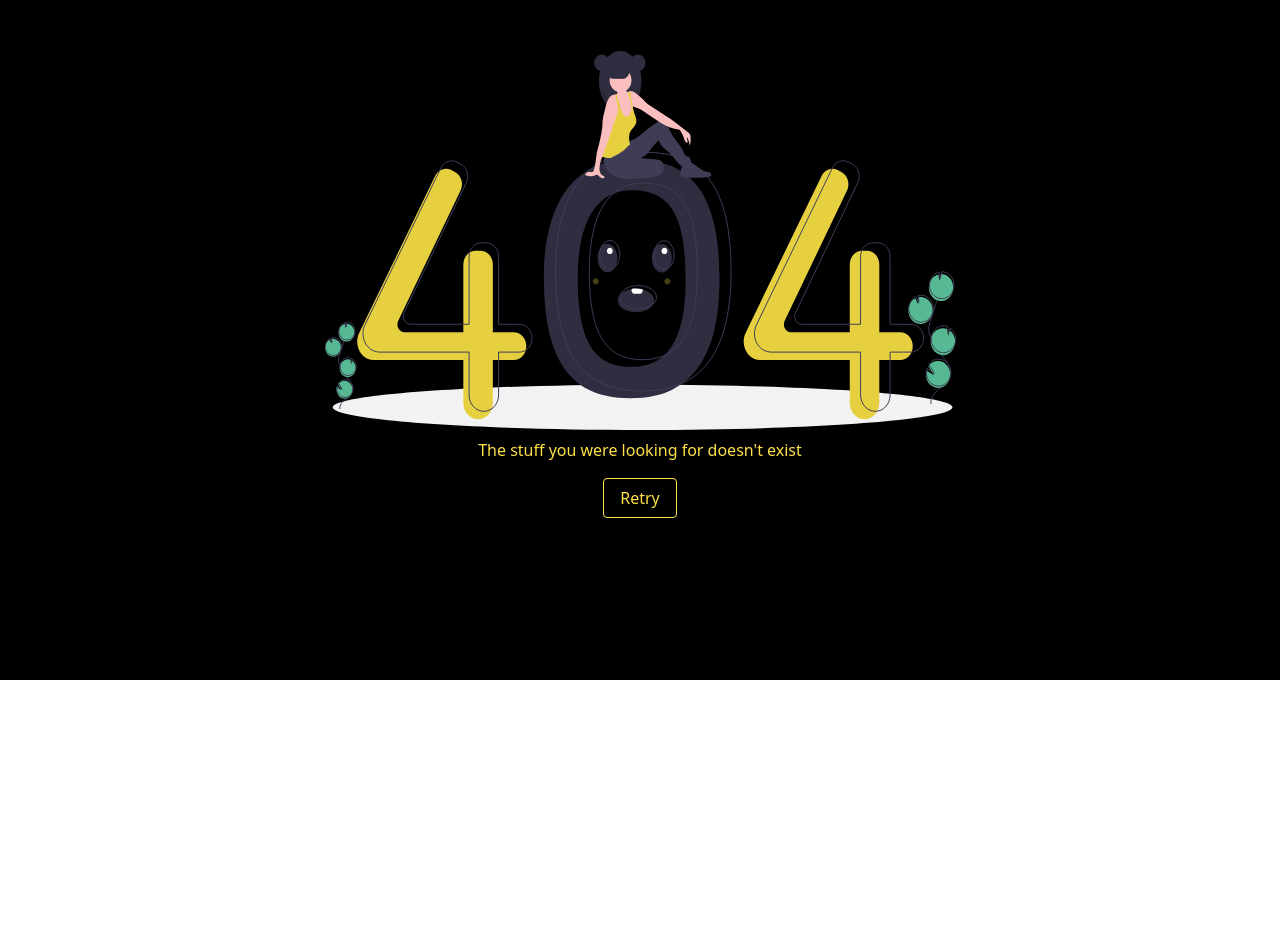
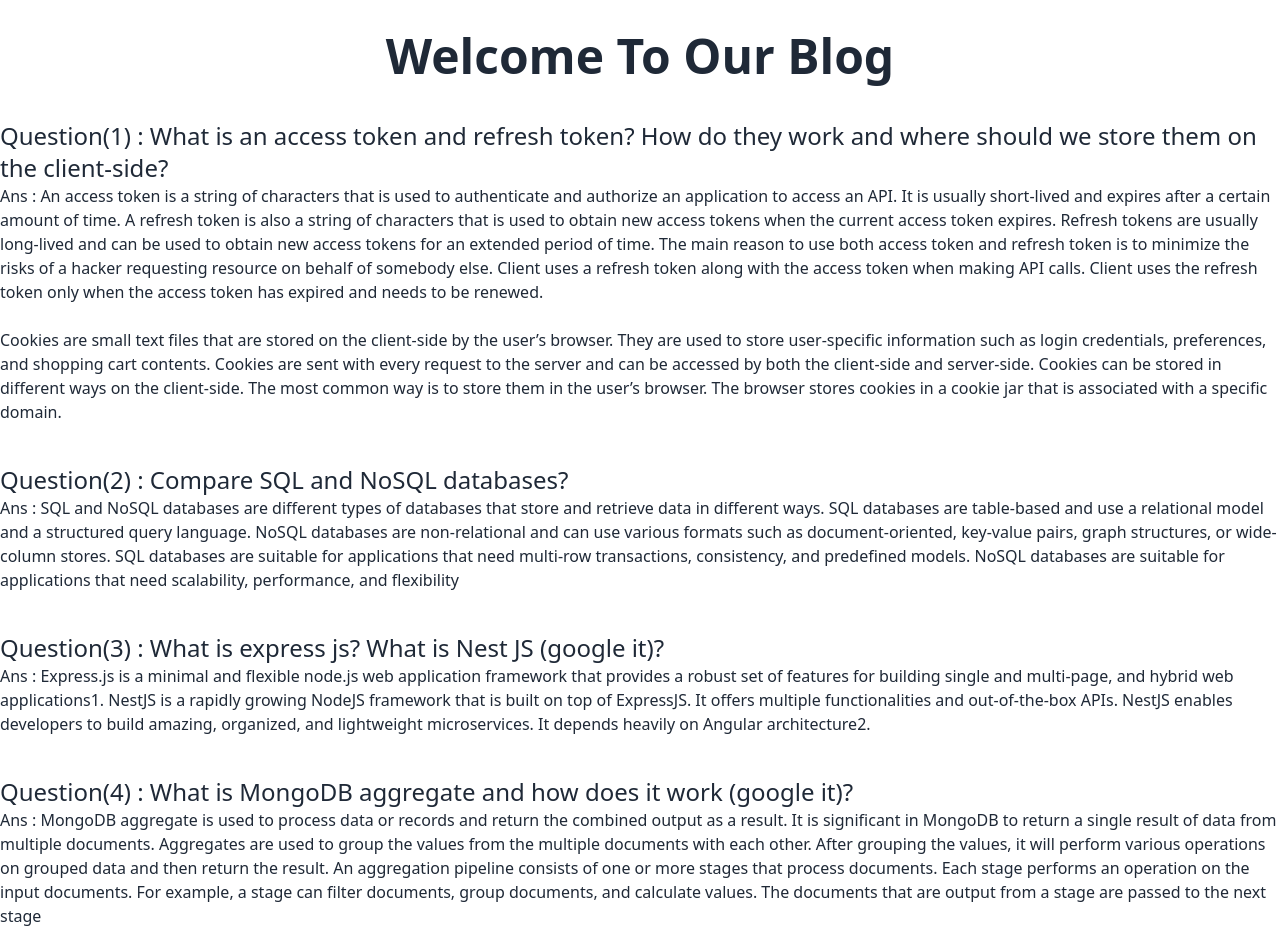
Before and after one commit to abdurrahim99100/toy_cars_client, a React (Vite) app: page /blog in a window 1280 px wide. Shown: the part 120-1072 px from the top of the page. Before the commit the page ends 800 px from the top, so only its background shows below. Built offline with nearby package versions, Linux system fonts and the light colour scheme.

Commit message:
Blog okay

```diff
--- /dev/null
+++ b/src/Pages/Blog/Blog.jsx
@@ -0,0 +1,38 @@
+import React from 'react';
+
+const Blog = () => {
+    return (
+        <div className='container mx-auto'>
+            <h3 className='text-5xl font-bold text-center my-10'>Welcome To Our Blog</h3>
+            <div>
+                <h3 className='text-2xl'>Question(1) : What is an access token and refresh token? How do they work and where should we store them on the client-side?</h3>
+                <p>Ans : An access token is a string of characters that is used to authenticate and authorize an application to access an API. It is usually short-lived and expires after a certain amount of time. A refresh token is also a string of characters that is used to obtain new access tokens when the current access token expires. Refresh tokens are usually long-lived and can be used to obtain new access tokens for an extended period of time.
+
+                    The main reason to use both access token and refresh token is to minimize the risks of a hacker requesting resource on behalf of somebody else. Client uses a refresh token along with the access token when making API calls. Client uses the refresh token only when the access token has expired and needs to be renewed.
+                    <br /><br />
+                    Cookies are small text files that are stored on the client-side by the user’s browser. They are used to store user-specific information such as login credentials, preferences, and shopping cart contents. Cookies are sent with every request to the server and can be accessed by both the client-side and server-side.
+
+                    Cookies can be stored in different ways on the client-side. The most common way is to store them in the user’s browser. The browser stores cookies in a cookie jar that is associated with a specific domain.
+                </p>
+            </div>
+            <div className='my-10'>
+                <h3 className='text-2xl'>Question(2) : Compare SQL and NoSQL databases?</h3>
+                <p>Ans : SQL and NoSQL databases are different types of databases that store and retrieve data in different ways. SQL databases are table-based and use a relational model and a structured query language. NoSQL databases are non-relational and can use various formats such as document-oriented, key-value pairs, graph structures, or wide-column stores.
+
+                    SQL databases are suitable for applications that need multi-row transactions, consistency, and predefined models. NoSQL databases are suitable for applications that need scalability, performance, and flexibility</p>
+            </div>
+            <div>
+                <h3 className='text-2xl'>Question(3) : What is express js? What is Nest JS (google it)?</h3>
+                <p>Ans : Express.js is a minimal and flexible node.js web application framework that provides a robust set of features for building single and multi-page, and hybrid web applications1. NestJS is a rapidly growing NodeJS framework that is built on top of ExpressJS. It offers multiple functionalities and out-of-the-box APIs. NestJS enables developers to build amazing, organized, and lightweight microservices. It depends heavily on Angular architecture2.</p>
+            </div>
+            <div className='my-10'>
+                <h3 className='text-2xl'>Question(4) : What is MongoDB aggregate and how does it work (google it)?</h3>
+                <p>Ans : MongoDB aggregate is used to process data or records and return the combined output as a result. It is significant in MongoDB to return a single result of data from multiple documents. Aggregates are used to group the values from the multiple documents with each other. After grouping the values, it will perform various operations on grouped data and then return the result.
+
+                    An aggregation pipeline consists of one or more stages that process documents. Each stage performs an operation on the input documents. For example, a stage can filter documents, group documents, and calculate values. The documents that are output from a stage are passed to the next stage</p>
+            </div>
+        </div>
+    );
+};
+
+export default Blog;
--- a/src/Routes/Routes.jsx
+++ b/src/Routes/Routes.jsx
@@ -4,6 +4,7 @@
 import Home from "../Pages/Home/Home/Home";
 import Login from "../Login/Login";
 import SignUp from "../SignUp/SignUp";
+import Blog from "../Pages/Blog/Blog";
 
 
 
@@ -18,6 +19,10 @@
         element: <Home></Home>
       },
       {
+        path: "blog",
+        element: <Blog></Blog>
+      },
+      {
         path: "login",
         element: <Login></Login>
       },
--- a/src/SignUp/SignUp.jsx
+++ b/src/SignUp/SignUp.jsx
@@ -35,6 +35,12 @@
                 <div className="card flex-shrink-0 w-full max-w-sm shadow-2xl bg-base-100">
                     <h1 className="text-3xl text-center font-bold mt-5">Sign Up</h1>
                     <form className="card-body">
+                        <div className="form-control">
+                            <label className="label">
+                                <span className="label-text">Phot URL</span>
+                            </label>
+                            <input type="text" placeholder="Photo-url" name='photo' className="input input-bordered" />
+                        </div>
                         <div className="form-control">
                             <label className="label">
                                 <span className="label-text">Name</span>
```
Lines whose indentation alone changed are shown as unchanged.
